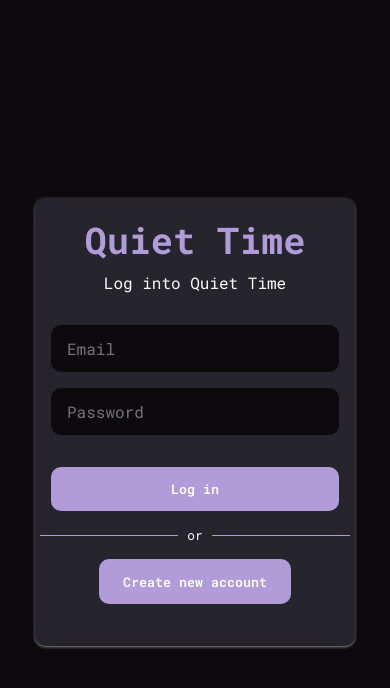
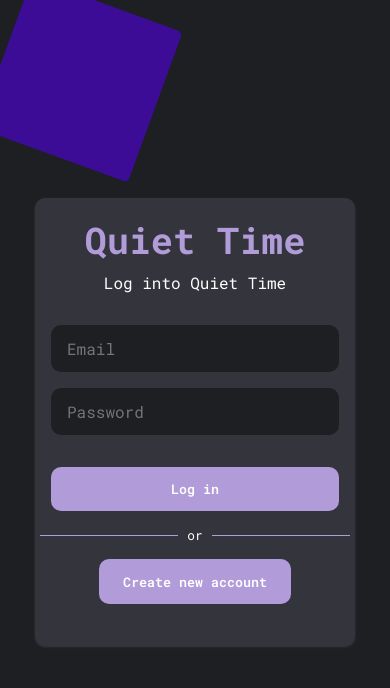
Before and after one commit to samueljsong/qt-project, a React (Vite) app: page / in a window 390 px wide. Shown: the top 688 px of the page. Built offline with nearby package versions, Linux system fonts and the light colour scheme.

Commit message:
testing screen

```diff
--- a/src/App.css
+++ b/src/App.css
@@ -1,6 +1,6 @@
 :root{
   /* Dark Theme */
-  --dark-background: #0c0a0d;
+  --dark-background: #1e1f22;
   --dark-card-background: rgba(128, 126, 153, 0.226);
   --dark-text: #ffffff;
 
@@ -43,7 +43,7 @@
   background-color: var(--dark-card-background);
   backdrop-filter: blur(10px);
   border-radius: 10px;
-  box-shadow: 0 1px 3px 0 rgba(255, 255, 255, 0.5),0 1px 2px -1px rgba(255, 255, 255, 0.1);
+  box-shadow: 0 1px 3px 0 rgba(255, 255, 255, 0.1),0 1px 2px -1px rgba(255, 255, 255, 0.1);
 }
 
 .container{
--- a/src/App.jsx
+++ b/src/App.jsx
@@ -22,6 +22,7 @@ function App() {
 
   return (
     <div className={`container ${mode}`}>
+      <div className="square"></div>
       <LoginPage theme={mode}></LoginPage>
     </div>
   )
--- a/src/components/Login.css
+++ b/src/components/Login.css
@@ -63,7 +63,7 @@
         outline: none;
         border: none;
         color:white;
-        background-color: #0c0a0d;
+        background-color: #1e1f22;
         height: 2.8rem;
         margin-left: 1rem;
         margin-right: 1rem;
```
Also changed, not shown: package.json (+9 -0 lines), 1 other file (tests, documents, lock files or other folders).
